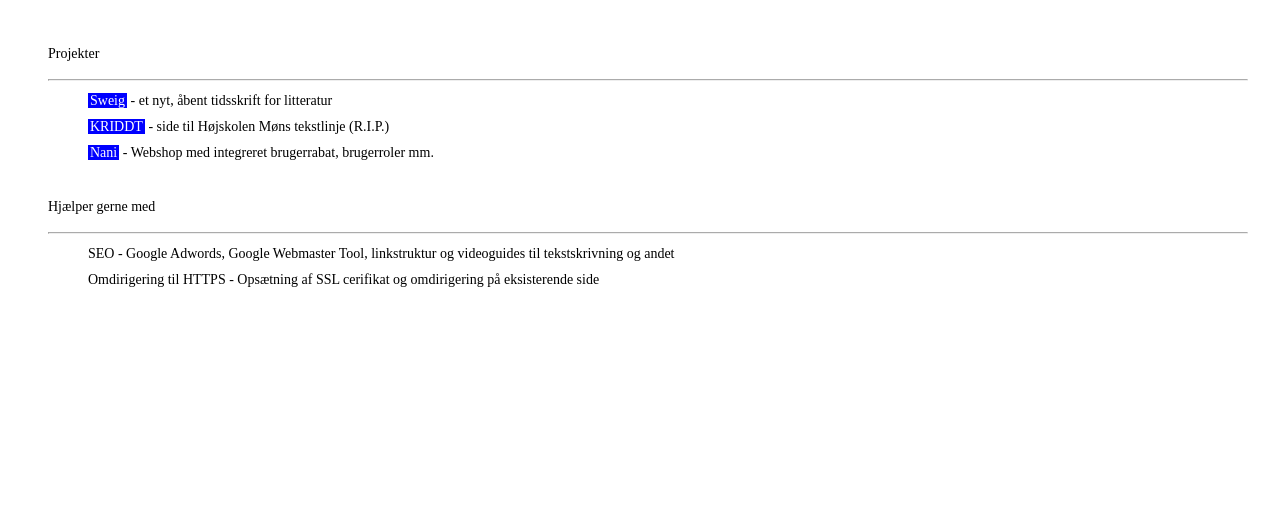
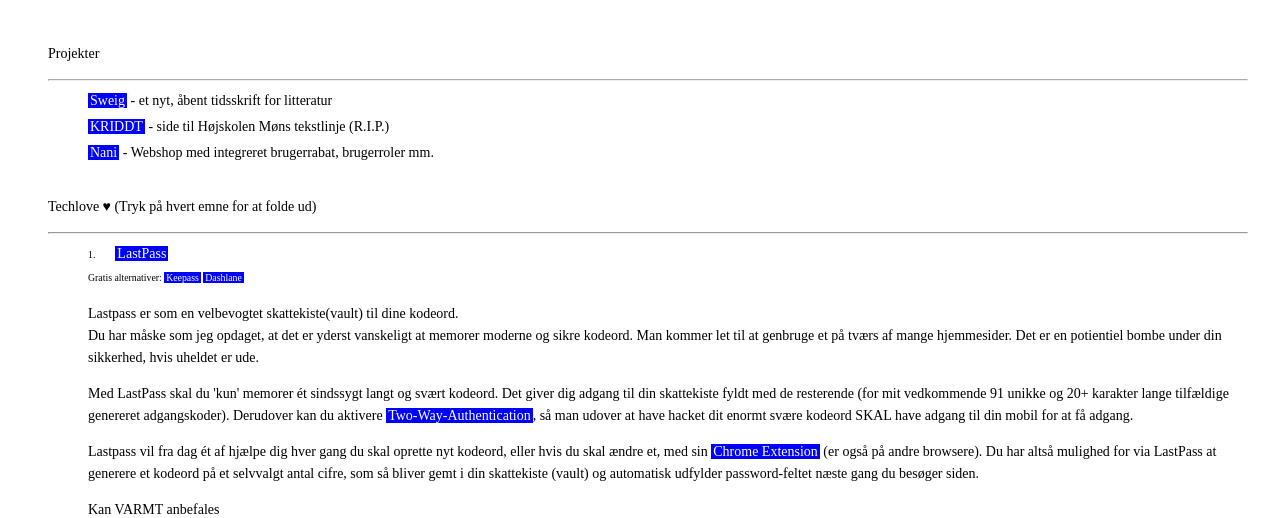
Before and after one commit to peterhoejlundandersen/hilsen, a PHP site: page / in a window 1280 px wide. Shown: the part 224-742 px from the top of the page. Before the commit the page ends 511 px from the top, so only its background shows below. Run offline with PHP 8.4, Linux system fonts and the light colour scheme; grey boxes are pictures that could not be loaded.

Commit message:
added techlove Lastpass section, missing javascript fold down and other stuff

```diff
--- a/index.html
+++ b/index.html
@@ -33,6 +33,26 @@
         <li><a href="https://nani.dk" target="_blank">Nani</a> - Webshop med integreret brugerrabat, brugerroler mm.</li>
       </ul>
       <br>
+      <p>Techlove &hearts; (Tryk på hvert emne for at folde ud)</p>
+      <hr>
+      <ul class="projects">
+        <li>
+          <span class="small number">1.</span><a href="https://www.lastpass.com/" target="_blank" data-id="tech1">LastPass</a><br>
+          <span class="small">Gratis alternativer:
+            <a href="https://keepass.info/" target="_blank">Keepass</a>
+            <a href="https://www.dashlane.com/" target="_blank">Dashlane</a>
+          </span>
+          <div class="hidden" id="tech1">
+          <p>Lastpass er som en velbevogtet skattekiste(vault) til dine kodeord.<br> Du har måske som jeg opdaget, at det er yderst vanskeligt at memorer moderne og sikre kodeord. Man kommer let til at genbruge et på tværs af mange hjemmesider. Det er en potientiel bombe under din sikkerhed, hvis uheldet er ude.</p>
+          <p>Med LastPass skal du 'kun' memorer ét sindssygt langt og svært kodeord. Det giver dig adgang til din skattekiste fyldt med de resterende (for mit vedkommende 91 unikke og 20+ karakter lange tilfældige genereret adgangskoder). Derudover kan du aktivere <a href="https://helpdesk.lastpass.com/da/multifactor-authentication-options/" target="_blank">Two-Way-Authentication</a>, så man udover at have hacket dit enormt svære kodeord SKAL have adgang til din mobil for at få adgang. </p>
+          <p>Lastpass vil fra dag ét af hjælpe dig hver gang du skal oprette nyt kodeord, eller hvis du skal ændre et, med sin <a href="https://chrome.google.com/webstore/detail/lastpass-free-password-ma/hdokiejnpimakedhajhdlcegeplioahd?hl=da" target="_blank">Chrome Extension</a> (er også på andre browsere). Du har altså mulighed for via LastPass at generere et kodeord på et selvvalgt antal cifre, som så bliver gemt i din skattekiste (vault) og automatisk udfylder password-feltet næste gang du besøger siden.</p>
+          <p>Kan VARMT anbefales </p>
+          </div>
+        </li>
+        <li>
+          <span class="small number">2.</span><a href="http://tomighty.org/" target="_blank" data-id="tech2">Tomighty</a><img class="tomat" src="img/logo.png"><br>
+        </li>
+      </ul>
       <p>Hjælper gerne med</p>
       <hr class="line">
       <ul class="projects">
--- a/style/style.css
+++ b/style/style.css
@@ -5,6 +5,17 @@
 }
 body {
   width: 100%;
+}
+.small {
+  font-size: 0.7em;
+}
+.tomat {
+  padding: 0px 10px;
+  margin-top: -5px;
+}
+.number {
+  margin-left: -20px;
+  padding: 20px;
 }
 .wrapper {
   font-size: 14px;
```
Also changed, not shown: 1 other file.
